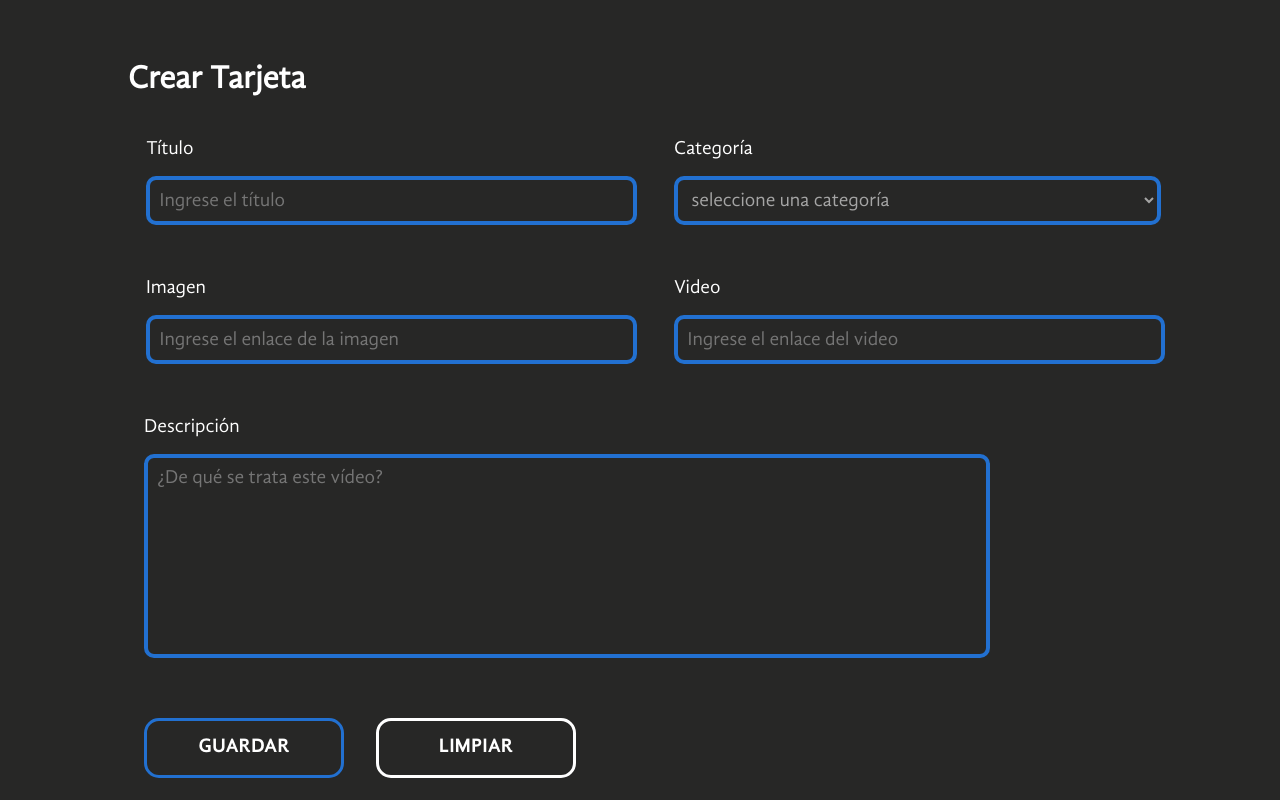
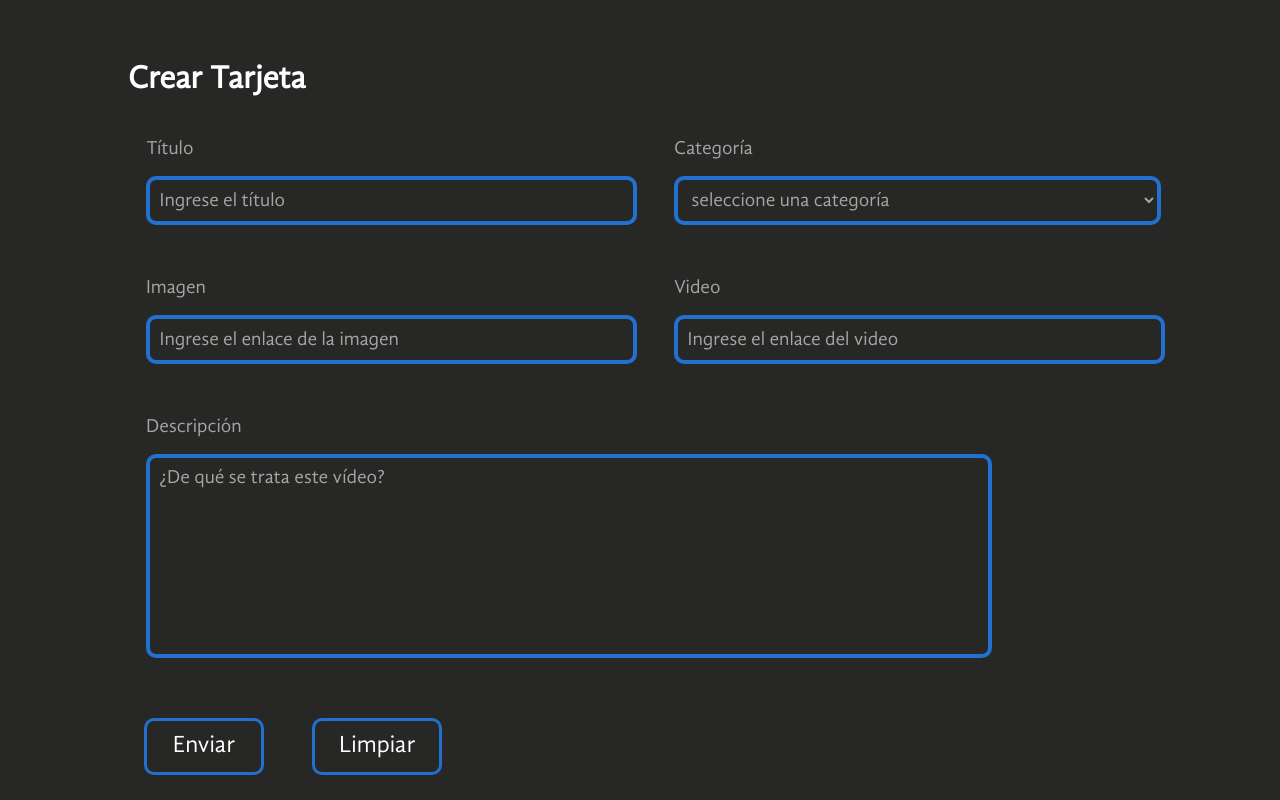
Before and after one commit to DiegoMoctezuma/Alura-Flix, a React (Vite) app: page /nuevo in a window 1280 px wide. Shown: the part 300-1100 px from the top of the page. Built offline with nearby package versions, Linux system fonts and the light colour scheme; data requests are answered from the project's data file.

Commit message:
Refactorización de código - avance validaciones

```diff
--- a/src/Components/Campo/index.jsx
+++ b/src/Components/Campo/index.jsx
@@ -1,3 +1,4 @@
+import { useFormContext } from "react-hook-form";
 import styled from "styled-components";
 
 
@@ -13,6 +14,7 @@ const CampoContainer = styled.fieldset`
 
     label {
         font-size: 1.2em;
+        color: ${props => props.$color};
     }
 
     input {
@@ -32,19 +34,34 @@ const CampoContainer = styled.fieldset`
             border: 4px solid var(--White);
             box-shadow: 0 0 10px var(--White);
         }
+        &::placeholder{
+            color: ${props => props.$color};
+        }
     }
 `;
 
-function Campo({titulo,type="text",value,set,required=false,placeholder=""}) {
+function Campo({titulo,type="text",objKey,placeholder="",value}) {
+
+    const { register, formState:{ errors } } = useFormContext();
+
+
     return(
-        <CampoContainer>
+        <CampoContainer $color={ errors[objKey] ? "var(--Red)" : "var(--LightGrey)" }>
             <label>{titulo}</label>
             <input
+                {...register(objKey,{
+                    value: value,
+                    required:{
+                        value: true,
+                        message: `El campo ${objKey} es obligatorio`
+                    },
+
+                })}
                 type={type}
-                value={value}
-                onChange={(e) => set(e.target.value)}
-                required={required}
-                placeholder={placeholder}
+                placeholder={
+                    errors[objKey] ? errors[objKey].message : placeholder
+                }
+                style={errors[objKey] ? {borderColor:"var(--Red)",boxShadow: "0 0 20px var(--Red)"} : {} }
             />
         </CampoContainer>
     )
--- a/src/Components/FormNuevoVideo/index.jsx
+++ /dev/null
@@ -1,98 +0,0 @@
-import styled from "styled-components";
-
-import Campo from "../Campo";
-import TextArea from "../TextArea";
-import ListaOpciones from "../ListaOpciones";
-
-const FormContainer = styled.div`
-    display: flex;
-    flex-direction: column;
-    align-items:flex-start;
-
-    width: 80%;
-    padding: 2rem 0;
-
-    h3{
-        font-size: 2em;
-    }
-`;
-
-const FormEstilizado = styled.form`
-    width: 100%;
-    display: flex;
-    flex-direction: column;
-    gap: 2em;
-`;
-
-const Fieldset = styled.fieldset`
-    width: 100%;
-    display:flex;
-    gap:2em;
-
-    border: none;
-    padding: 0;
-`;
-
-const BotonesContainer = styled.div`
-    width: 100%;
-    padding: 1em;
-
-    display: flex;
-    gap: 2em;
-    align-items: center;
-
-    input{
-        width: 10em;
-        height: 3em;
-        background-color: transparent;
-        color: var(--White);
-        border: 3px solid transparent;
-        border-radius: 15px;
-
-        font-family: var(--FontBold);
-        font-size: 20px;
-        text-transform: uppercase;
-
-        cursor: pointer;
-        transition: 0.4s;
-
-        &:hover{
-            border-color: var(--White);
-            box-shadow: 0 0 20px var(--White);
-        }
-
-    }
-`;
-
-function FormNuevoVideo() {
-    return (
-        <FormContainer>
-            <h3>Crear Tarjeta</h3>
-            <FormEstilizado>
-                <Fieldset>
-                    <Campo titulo={"Título"} placeholder={"Ingrese el título"}/>
-                    <ListaOpciones titulo={"Categoría"} categoria={"defecto"}/>
-                </Fieldset>
-                <Fieldset>
-                    <Campo titulo={"Imagen"} placeholder={"Ingrese el enlace de la imagen"} type="url"/>
-                    <Campo titulo={"Video"} placeholder={"Ingrese el enlace del video"} type="url"/>
-                </Fieldset>
-                <TextArea titulo={"Descripción"} placeholder="¿De qué se trata este vídeo?" />
-                <BotonesContainer>
-                        <input
-                            style={{borderColor:"var(--Blue)"}}
-                            type="submit"
-                            value="Guardar"
-                            onClick={e =>{
-                                e.preventDefault();
-                                EditarContenido(contenido);
-                            }}
-                        />
-                        <input type="reset" value="Limpiar" style={{borderColor:"var(--White)"}} />
-                </BotonesContainer>
-            </FormEstilizado>
-        </FormContainer>
-    );
-}
-
-export default FormNuevoVideo;
--- a/src/Components/GlobalStyles/GlobalStyles.jsx
+++ b/src/Components/GlobalStyles/GlobalStyles.jsx
@@ -8,6 +8,7 @@ const GlobalStyle = createGlobalStyle`
         --Black: #000000;
         --White: #ffffff;
         --Blue: #2270d0;
+        --Red:#e43934;
         --DarkGrey: #272726;
         --LightGrey: #a5a5a5;
         --FontRegular: "GandhiSansRegular";
--- a/src/Components/ListaOpciones/index.jsx
+++ b/src/Components/ListaOpciones/index.jsx
@@ -1,6 +1,7 @@
+import { GlobalContext } from "../../Context/GlobalContext";
 import { useContext } from "react";
+import { useFormContext } from "react-hook-form";
 import styled from "styled-components";
-import { GlobalContext } from "../../Context/GlobalContext";
 
 const OpcionesContainer = styled.fieldset`
     display: flex;
@@ -14,6 +15,7 @@ const OpcionesContainer = styled.fieldset`
 
     label {
         font-size: 1.2em;
+        color: ${props => props.$color};
     }
 
     select {
@@ -24,7 +26,7 @@ const OpcionesContainer = styled.fieldset`
         border-radius: 10px;
 
         font-size: 1.2em;
-        color: var(--LightGrey);
+        color: ${props => props.$color};
         resize: none;
 
         transition: 0.3s;
@@ -43,19 +45,26 @@ const OpcionesContainer = styled.fieldset`
     }
 `;
 
-function ListaOpciones({titulo,categoria,set}){
+function ListaOpciones({titulo,objKey,value}){
 
     const { state } =  useContext(GlobalContext);
+    const { register, formState:{ errors } } = useFormContext();
 
     return(
-        <OpcionesContainer>
+        <OpcionesContainer $color={errors[objKey] ? "var(--Red)" : "var(--LightGrey)"}>
             <label>{titulo}</label>
-            <select value={categoria} onChange={e => set(e.target.value)}>
+            <select
+                {...register(objKey,{
+                    value: value,
+                    validate: value => value !== "default"
+                })}
+                style={ errors[objKey] ? {borderColor:"var(--Red)"} : {}}
+            >
                 {state.equipos.map((equipo,index) =>
                     <option key={index} value={equipo.titulo}>
                         {equipo.titulo}
                     </option>)}
-                <option value={categoria} disabled hidden>seleccione una categoría</option>
+                <option  value={"default"} disabled hidden>seleccione una categoría</option>
             </select>
         </OpcionesContainer>
     )
--- a/src/Components/TextArea/index.jsx
+++ b/src/Components/TextArea/index.jsx
@@ -1,3 +1,4 @@
+import { useFormContext } from "react-hook-form";
 import styled from "styled-components";
 
 const TextContainer = styled.fieldset`
@@ -12,6 +13,7 @@ const TextContainer = styled.fieldset`
 
     label {
         font-size: 1.2em;
+        color: ${props => props.$color};
     }
 `;
 
@@ -33,13 +35,33 @@ const TextAreaEstilizado = styled.textarea`
             border: 4px solid var(--White);
             box-shadow: 0 0 10px var(--White);
         }
+        &::placeholder{
+        color: ${props => props.$color};
+    }
 `;
 
-function TextArea({titulo,value,set,required=false,placeholder=""}) {
+function TextArea({titulo,placeholder="",objKey, value}) {
+
+    const { register, formState:{ errors } } = useFormContext();
+
     return(
-        <TextContainer>
+        <TextContainer $color={ errors[objKey] ? "var(--Red)" : "var(--LightGrey)"}>
             <label>{titulo}</label>
-            <TextAreaEstilizado placeholder={placeholder} required={required} value={value} rows={8} onChange={e => set(e.target.value)}/>
+            <TextAreaEstilizado
+                {...register(objKey,{
+                    value: value,
+                    required:{
+                        value: true,
+                        message: `El campo descripción es obligatorio`
+                    },
+                })}
+                placeholder={
+                    errors[objKey] ? errors[objKey].message : placeholder
+                }
+                style={errors[objKey] ? {borderColor:"var(--Red)",boxShadow: "0 0 20px var(--Red)"} : {} }
+                rows={8}
+                $color={ errors[objKey] ? "var(--Red)" : "var(--LightGrey)"}
+            />
         </TextContainer>
     )
 }
--- a/src/pages/NuevoVideo.jsx
+++ b/src/pages/NuevoVideo.jsx
@@ -1,5 +1,10 @@
+import { useContext } from "react";
+import { GlobalContext } from "../Context/GlobalContext";
+import { FormProvider, useForm } from "react-hook-form";
+import useModalEdit from "../Hooks/Editar";
 import styled from "styled-components";
-import FormNuevoVideo from "../Components/FormNuevoVideo";
+
+import FormVideo from "../Components/FormVideo";
 
 
 const Container = styled.section`
@@ -25,12 +30,79 @@ const Container = styled.section`
 
 `;
 
+const FormContainer = styled.div`
+    display: flex;
+    flex-direction: column;
+    align-items:flex-start;
+
+    width: 80%;
+    padding: 2rem 0;
+
+    h3{
+        font-size: 2em;
+    }
+`;
+
+const FormEstilizado = styled.form`
+    width: 100%;
+    display: flex;
+    flex-direction: column;
+    gap: 2em;
+`;
+
+const BotonesContainer = styled.div`
+
+    width: 100%;
+    display: flex;
+    gap: 3em;
+
+    padding: 1em;
+
+    button{
+        background-color: transparent;
+        color: var(--White);
+        padding: 0.5em 1em;
+        border: 3px solid var(--Blue);
+        border-radius: 10px;
+        min-width: 5em;
+
+        font-size: 1.5em;
+        cursor: pointer;
+        transition: 0.4s;
+
+        &:hover{
+            border-color: var(--White);
+            box-shadow: 0 0 20px var(--White);
+        }
+    }
+`;
+
 function NuevoVideo() {
+
+    // Global
+    const { state } = useContext(GlobalContext);
+    const { EditarContenido } = useModalEdit();
+
+    // Form
+    const methods = useForm();
+    const onSubmit = (data) => EditarContenido({...data, id: state.videos.length + 1});
+
     return (
         <Container>
             <h2>Nuevo Video</h2>
             <p>Complete el formulario para crear una nueva tarjeta de video</p>
-            <FormNuevoVideo/>
+            <FormContainer>
+                <h3>Crear Tarjeta</h3>
+                <FormProvider {...methods} >
+                    <FormEstilizado onSubmit={methods.handleSubmit(onSubmit)}>
+                        <FormVideo/>
+                        <BotonesContainer>
+                            <button type="submit">Enviar</button>
+                            <button type="reset">Limpiar</button>
+                        </BotonesContainer>
+                    </FormEstilizado>
+                </FormProvider>
+            </FormContainer>
         </Container>
     )
 }
```
